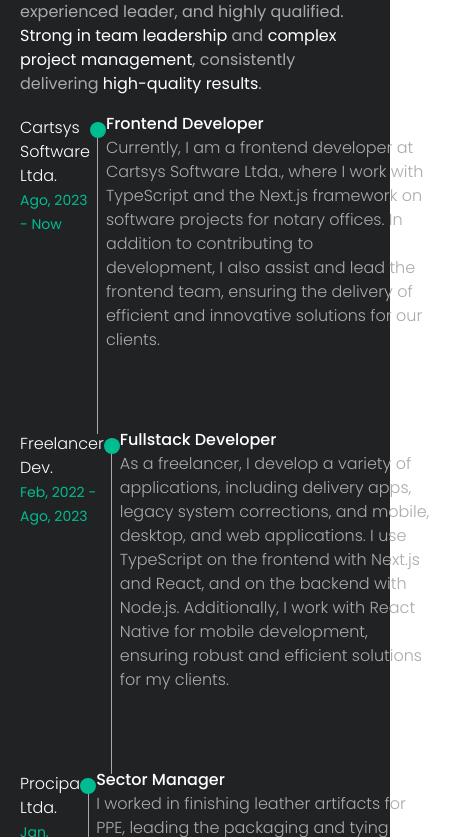
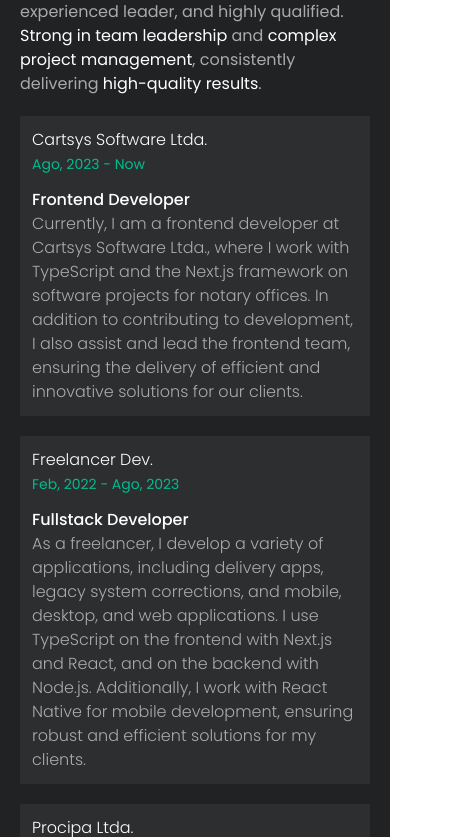
Before and after one commit to mikaelbernardes/my-portfolio, a Next.js app: page / in a window 390 px wide. Shown: the part 1547-2384 px from the top of the page, 449 px wide, since content can reach past the window. Built offline with nearby package versions, Linux system fonts and the light colour scheme.

Commit message:
fix: mobile screen in resume section

```diff
--- a/src/components/TimeLine/Composition/TimeLineDotLine.tsx
+++ b/src/components/TimeLine/Composition/TimeLineDotLine.tsx
@@ -7,7 +7,7 @@
 
 function TimeLineDotLine({ isLast, lineHeight }: TimeLineDotLineProps) {
   return (
-    <div className="flex flex-col items-center mt-[6px]">
+    <div className="sm:hidden md:hidden lg:flex flex-col items-center mt-[6px]">
       <TimelineDot />
       {!isLast && (
         <div
--- a/src/components/TimeLine/Composition/TimeLinePositionAndDescription.tsx
+++ b/src/components/TimeLine/Composition/TimeLinePositionAndDescription.tsx
@@ -17,7 +17,10 @@
       <h4 className="font-medium lg:text-[26px] txt-100">
         {language === "en" ? experience.positionEN : experience.positionPT}
       </h4>
-      <p ref={descriptionRef} className="font-light lg:text-base txt-300 w-80">
+      <p
+        ref={descriptionRef}
+        className="font-light lg:text-base txt-300 sm:w-full w-80"
+      >
         {language === "en"
           ? experience.descriptionEN
           : experience.descriptionPT}
--- a/src/components/TimeLine/template/TimeLineItemTemplate.tsx
+++ b/src/components/TimeLine/template/TimeLineItemTemplate.tsx
@@ -25,7 +25,7 @@
   }, [experience]);
 
   return (
-    <div className="flex mb-20 w-full relative justify-between">
+    <div className="flex sm:flex-col md:flex-row lg:flex-row sm:bg-500 sm:p-3 sm:mb-5 mb-20 w-full relative sm:gap-4 justify-between">
       <TimeLineCompanyAndDates experience={experience} />
       <TimeLineDotLine isLast={isLast} lineHeight={lineHeight} />
       <TimeLinePositionAndDescription
```
